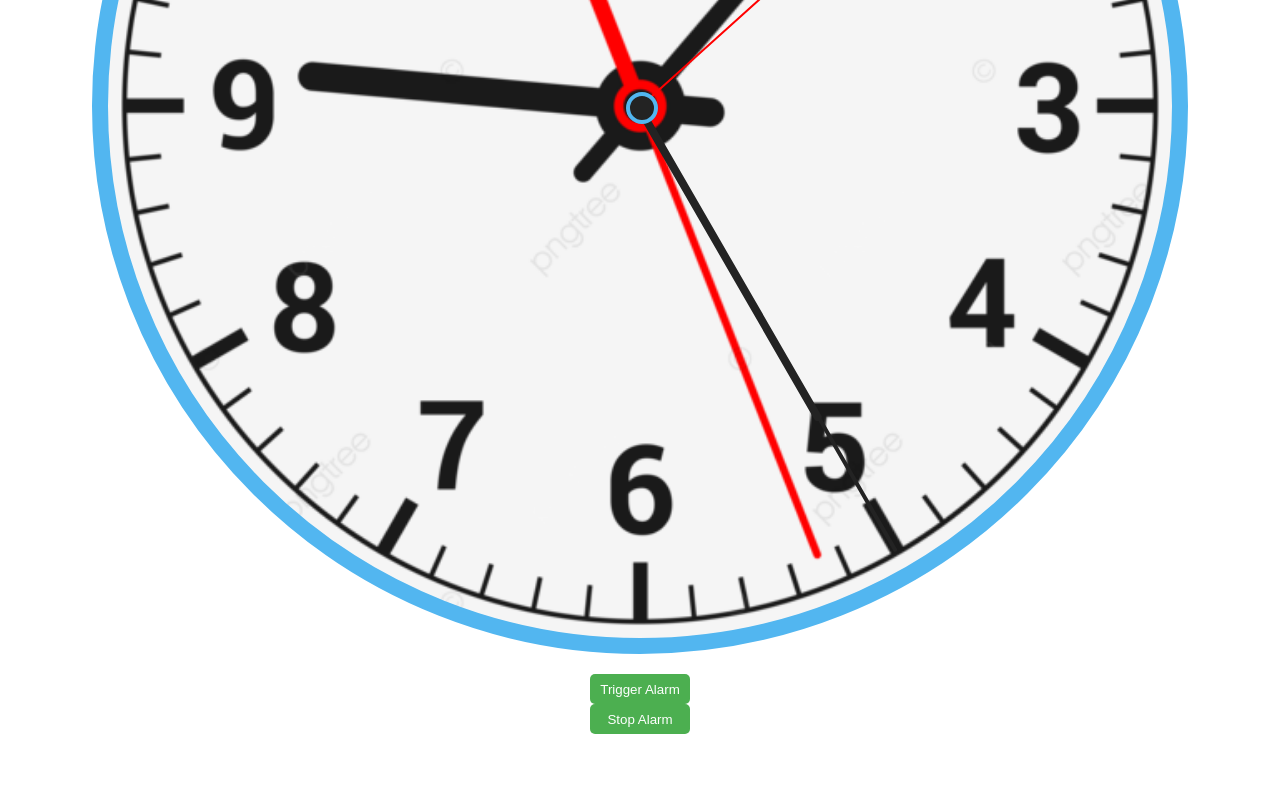
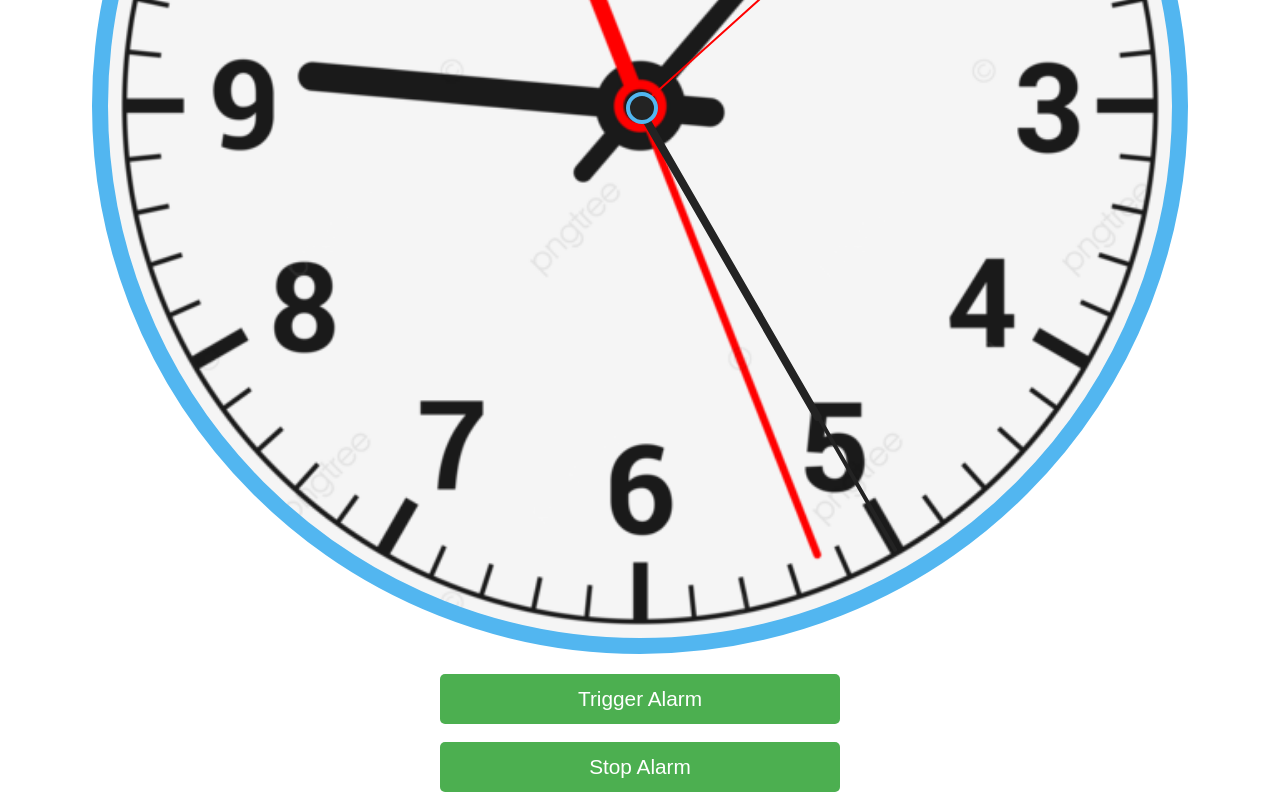
Before and after one commit to SalMuhammad/jamAnalog, a plain HTML site: page index.html in a window 1280 px wide. Shown: the part 462-1262 px from the top of the page. Before the commit the page ends 1204 px from the top, so only its background shows below. Drawn offline with nearby package versions, Linux system fonts and the light colour scheme.

Commit message:
bug button

```diff
--- a/index.html
+++ b/index.html
@@ -85,13 +85,18 @@
 		button {
 			display: block;
 			margin: 0 auto;
-			width: 100px;
-			height: 30px;
+			width: 400px;
+			font-size: 1.3em;
+			height: 50px;
 			background-color: #4CAF50;
 			color: #fff;
 			border: none;
 			border-radius: 5px;
 			cursor: pointer;
+		}
+		.center {
+			color: #fff;
+			text-align: center;
 		}
 	</style>
 
@@ -110,7 +115,7 @@
 
 	<!-- Create a button to trigger the alarm -->
 	<button id="myButton">Trigger Alarm</button>
-
+	<div class="center">fasial</div>
 	<!-- Create a button to stop the alarm -->
 	<button id="stopButton">Stop Alarm</button>
 
```
